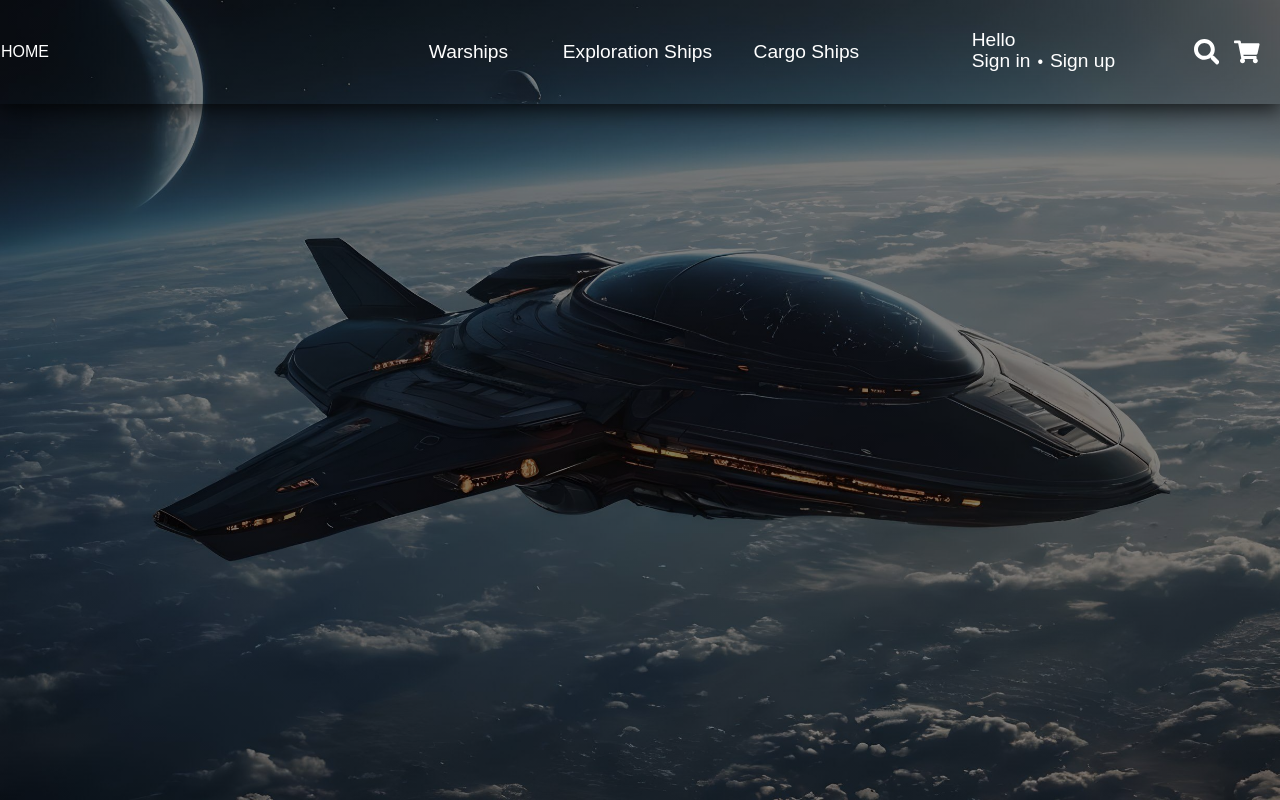
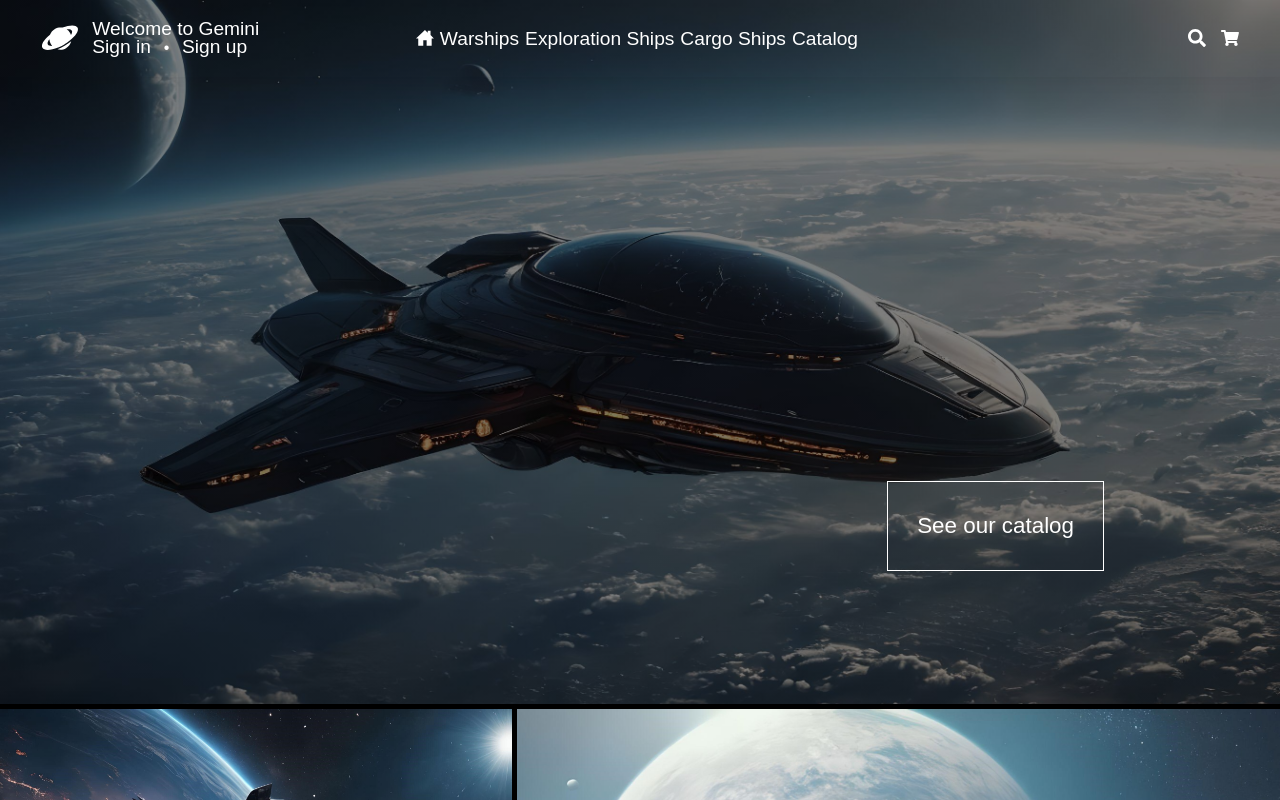
Before and after one commit to R-uan/ecommerce-frontend, a Next.js app: page / in a window 1280 px wide. Shown: the top 800 px of the page. Built offline with nearby package versions, Linux system fonts and the light colour scheme; a web font is replaced by a local one.

Commit message:
everything else

```diff
--- a/src/app/(catalog)/layout.tsx
+++ b/src/app/(catalog)/layout.tsx
@@ -1,12 +1,10 @@
 import type { Metadata } from "next";
+import Footer from "../components/Footer";
 import Header from "../components/Header/Header";
 import "../globals.css";
-import Link from "next/link";
-import { FaFacebook, FaGithub, FaInstagram, FaLinkedin } from "react-icons/fa6";
-import Footer from "../components/Footer";
 
 export const metadata: Metadata = {
-	title: "Catalog",
+	title: "Gemini - Catalog",
 	description: "",
 };
 
--- a/src/app/(home)/page.tsx
+++ b/src/app/(home)/page.tsx
@@ -1,24 +1,33 @@
 "use client";
 import Link from "next/link";
-import BestSellers from "./components/BestSellers";
+import BestSellersMini from "./components/BestSellersMini";
 import styles from "./styles/home.module.scss";
-import testimage from "../../../public/images/product-test-image.jpg";
-import Image from "next/image";
-import BestSellersMini from "./components/BestSellersMini";
 
 export default function Home() {
 	return (
 		<main className={styles.main}>
-			<div className="flex flex-col gap-[5px] w-full pb-[5px]">
-				<div className={styles.cb1}></div>
-				<div className="flex h-[70vh] w-full gap-[5px]">
+			<div className="flex flex-col gap-[5px] h-fit w-full pb-[5px]">
+				<div className={styles.cb1}>
+					<div className="flex flex-row justify-between w-full h-[100%] p-[20px]">
+						<div></div>
+						<div className="w-[40%] m-[2px] h-[100%] relative">
+							<Link className={styles.catalog_button} href="/catalog">
+								<button>
+									<span>See our catalog</span>
+									<div />
+								</button>
+							</Link>
+						</div>
+					</div>
+				</div>
+				<div className="flex h-[37vw] w-full gap-[5px]">
 					<div className={styles.cb_2_1}></div>
 					<div className={styles.cb_2_2}></div>
 				</div>
 			</div>
-			<div className="h-[45vh] pt-[50px] w-full flex flex-col justify-center items-center">
+			<div className="h-[33vw] pt-[1vw] w-full flex flex-col justify-center items-center">
 				<h1 className="text-[4.58vw] leading-[4.58vw] text-[#FF003C] text-center font-bebas">
-					NUMBER ONE SPACESHIP DEALER <br /> IN THE SOLAR SYSTEM!
+					NUMBER ONE SPACESHIP DEALER <br /> IN THE KNOWN UNIVERSE!
 				</h1>
 				<p className="text-[1.5vw] leading-[1.5vw] text-[#FCEE09]">We guarantee that you will receive your ship in up to 4 pluto years.</p>
 				<h6 className="text-[0.9vw]">Descendants are not eligible for ownership.</h6>
--- a/src/app/(home)/styles/home.module.scss
+++ b/src/app/(home)/styles/home.module.scss
@@ -22,8 +22,9 @@ $debug: 1px;
 .cb1 {
 	background-color: #050a0e;
 	width: 100%;
-	min-height: 100vh;
+	height: 55vw;
 	background-size: cover;
+	background-repeat: no-repeat;
 	background-image: linear-gradient(rgba(0, 0, 0, 0.5), rgba(0, 0, 0, 0.5)), url("/images/home/main-bg.jpg");
 }
 
@@ -54,3 +55,46 @@ $debug: 1px;
 	gap: 2px;
 	grid-template-columns: auto auto 1fr;
 }
+
+.catalog_button {
+	position: absolute;
+	bottom: 9vw;
+	right: 12vw;
+
+	button {
+		position: relative;
+		height: 7vw;
+		width: 17vw;
+		border: 1px solid white;
+		overflow: hidden;
+
+		span {
+			z-index: 2;
+			position: relative;
+			color: white;
+			transform: color 0.5;
+			font-size: 1.75vw;
+		}
+
+		div {
+			z-index: 1;
+			top: 100%;
+			width: 100%;
+			height: 100%;
+			position: absolute;
+			background-color: white;
+			transition: top 0.2s ease-out;
+		}
+
+		&:hover {
+			span {
+				color: black;
+				transform: color 1s;
+			}
+			div {
+				top: 0;
+				transition: top 0.2s ease-out;
+			}
+		}
+	}
+}
--- a/src/app/components/Header/Header.tsx
+++ b/src/app/components/Header/Header.tsx
@@ -1,13 +1,12 @@
 "use client";
 import { store } from "@/redux/store";
-import Link from "next/link";
 import { useRouter } from "next/navigation";
 import { useState } from "react";
-import { FaSearch } from "react-icons/fa";
+import { FaSearch, FaShoppingCart } from "react-icons/fa";
 import { Provider } from "react-redux";
 import HeaderOptions from "./HeaderOptions";
-import ProductCart from "./ProductCart";
 import User from "./User";
+import Link from "next/link";
 
 export default function Header({ transparent = false, color = "black", absolute = false }: { transparent?: boolean; color?: string; absolute?: boolean }) {
 	const [isOpen, setIsOpen] = useState(false);
@@ -25,15 +24,14 @@ export default function Header({ transparent = false, color = "black", absolute
 		<Provider store={store}>
 			<header
 				style={{ backgroundColor: transparent ? "transparent" : "#eeeeee", position: absolute ? "absolute" : "relative" }}
-				className={`z-[101] top-0 justify-between items-center relative flex h-[13vh] w-full shadow-[0px_5px_20px_0px_rgba(0,0,0,0.75)] p-px text-all-${color}`}>
-				<Link href={"/"}>HOME</Link>
+				className={`z-[101] top-0 justify-between items-center relative flex h-[6vw] w-full shadow-[0px_5px_20px_0px_rgba(0,0,0,0.05)] p-px text-all-${color}`}>
 				{isOpen ? null : <HeaderOptions transparent />}
-				<div className="h-full items-center w-[25%] justify-around flex gap-[15px]">
+				<div className="px-[40px] h-full items-center justify-between w-full flex gap-[15px]">
 					<User />
-					<div className="flex gap-[15px] w-[25%] h-[50%] justify-center items-center">
+					<div className="flex gap-[15px] w-fit h-[50%] justify-center items-center">
 						<div className="h-fit flex items-center" onClick={() => setIsOpen(!isOpen)}>
 							<button onClick={() => setIsOpen(!isOpen)}>
-								<FaSearch className="text-[2vw]" />
+								<FaSearch className="text-[1.4vw]" />
 							</button>
 						</div>
 						{!isOpen ? null : (
@@ -41,19 +39,23 @@ export default function Header({ transparent = false, color = "black", absolute
 								<form className="z-[1] flex items-center w-[40%] h-[50%] relative" method="get" onSubmit={HandleSubmit}>
 									<input
 										style={{ backgroundColor: transparent ? "transparent" : "#050A0E", color: "white" }}
-										className="z-[5] text-[clamp(1.5rem,1.75vw,1.75vw)] leading-[clamp(1.5rem,1.75vw,1.75vw)] w-full h-[70%] pl-[5px] pr-[45px] rounded-[5px] border-[2px] border-white border-solid"
+										className="z-[5] text-[clamp(1.5rem,1.75vw,1.75vw)] leading-[clamp(1.5rem,1.75vw,1.75vw)] w-full h-[70%] pl-[5px] pr-[50px] rounded-[5px]  shadow-[0px_5px_20px_0px_rgba(0,0,0,0.5)]"
 										name="name"
 										type="text"
 										placeholder="Search"
 									/>
-									<button className="z-[5] right-[5px] absolute" type="submit">
+									<button className="z-[5] right-[10px] absolute" type="submit">
 										<FaSearch fill={"white"} className="text-[1.55vw]" />
 									</button>
 								</form>
 								<div className="z-[-1] absolute w-screen bg-transparent h-full right-0 top-0" onClick={() => setIsOpen(!isOpen)} />
 							</div>
 						)}
-						<ProductCart />
+						<div>
+							<Link href="/checkout">
+								<FaShoppingCart className="text-[1.4vw]" />
+							</Link>
+						</div>
 					</div>
 				</div>
 			</header>
--- a/src/app/components/Header/HeaderOptions.tsx
+++ b/src/app/components/Header/HeaderOptions.tsx
@@ -1,16 +1,19 @@
+import Link from "next/link";
 import styles from "./styles/header-options.module.scss";
-
+import { IoHomeSharp } from "react-icons/io5";
 export default function HeaderOptions({ transparent = false }: { transparent?: boolean }) {
 	const Warships = ["Bombers", "Capital Ships", "Carriers", "Destroyers", "Fighters", "Interceptors"];
 
 	const Exploration_Ships = ["Explorer Vessels", "Generational Vessels"];
-	const backgroundColor = transparent ? "transparent" : "#eeeeee";
 	return (
 		<div className={styles.menu_options}>
+			<Link href={"/"}>
+				<IoHomeSharp className="text-[1.4vw]" />
+			</Link>
 			<ul>
 				<li key={"warships"}>
 					<a href="">Warships</a>
-					<ul style={{ backgroundColor }}>
+					<ul style={{ backgroundColor: "#eeeeee" }}>
 						{Warships.map((ele, key) => {
 							return (
 								<li key={key}>
@@ -22,7 +25,7 @@ export default function HeaderOptions({ transparent = false }: { transparent?: b
 				</li>
 				<li key={"exploration_ships"}>
 					<a href="">Exploration Ships</a>
-					<ul style={{ backgroundColor }}>
+					<ul style={{ backgroundColor: "#eeeeee" }}>
 						{Exploration_Ships.map((ele, key) => {
 							return (
 								<li key={key}>
@@ -35,6 +38,9 @@ export default function HeaderOptions({ transparent = false }: { transparent?: b
 				<li key={"cargo_ships"}>
 					<a href="">Cargo Ships</a>
 				</li>
+				<li key={"catalog"}>
+					<Link href={"/catalog"}>Catalog</Link>
+				</li>
 			</ul>
 		</div>
 	);
--- a/src/app/components/Header/ProductCart.tsx
+++ /dev/null
@@ -1,10 +0,0 @@
-import { FaShoppingCart } from "react-icons/fa";
-export default function ProductCart() {
-	return (
-		<>
-			<div>
-				<FaShoppingCart className="text-[2vw]" />
-			</div>
-		</>
-	);
-}
--- a/src/app/components/Header/User.tsx
+++ b/src/app/components/Header/User.tsx
@@ -4,10 +4,13 @@ import { jwtDecode } from "jwt-decode";
 import Link from "next/link";
 import { redirect, useRouter } from "next/navigation";
 import { useEffect, useState } from "react";
+import { GiRingedPlanet } from "react-icons/gi";
+
 export default function User() {
 	const router = useRouter();
 	const [user, setUser] = useState<IUser | null>(null);
 	const [authenticated, setAuthenticationStatus] = useState<boolean>(false);
+
 	function Authentication() {
 		const token = Cookies.get("jwt");
 		if (token) {
@@ -33,11 +36,11 @@ export default function User() {
 	});
 
 	return (
-		<>
-			<div className="flex flex-row items-center w-[55%] h-[80%] gap-[5px]">
+		<div className="flex flex-row items-center w-[55%] h-[80%] gap-[1vw]">
+			<GiRingedPlanet className="text-[3vw]" />
 			<div className="flex flex-col">
-					<p className="text-[1.5vw] leading-[1.5vw]">Hello{!authenticated ? "" : `, ${user?.first_name}`}</p>
-					<div className="flex gap-[7px]">
+				<p className="text-[1.5vw] leading-[1.5vw]">{!authenticated ? "Welcome to Gemini" : `Hello, ${user?.first_name}`}</p>
+				<div className="flex h-[1.5vw] gap-[1vw] items-center">
 					{!authenticated ? (
 						<>
 							<Link href={"/signin"} className="h-fit">
@@ -53,7 +56,7 @@ export default function User() {
 							<Link href={"/my-account"} className="h-fit">
 								<span className="text-[1.5vw] leading-[1.5vw]">My Account</span>
 							</Link>
-								<span>•</span>
+							<span className="text-[1.5vw] leading-[1.5vw]">•</span>
 							<button onClick={() => Logout()} className="h-fit">
 								<span className="text-[1.5vw] leading-[1.5vw]">Logout</span>
 							</button>
@@ -90,6 +93,5 @@ export default function User() {
 					</>
 				)} */}
 		</div>
-		</>
 	);
 }
--- a/src/app/components/Header/styles/header-options.module.scss
+++ b/src/app/components/Header/styles/header-options.module.scss
@@ -4,60 +4,70 @@ $color: #eeeeee;
 $debug: 0;
 
 .menu_options {
-	position: absolute;
 	top: 0;
 	left: 0;
 	right: 0;
 	bottom: 0;
+	width: 35%;
+	height: 100%;
 	margin: auto;
+	display: flex;
+	position: absolute;
+	align-items: center;
 	outline: $debug solid purple;
-	width: 40%;
-	height: 100%;
 
 	& > ul {
+		width: 100%;
+		height: 100%;
 		display: flex;
-		outline: $debug solid red;
-		height: 100%;
-		width: 100%;
+		justify-content: space-evenly;
+
 		& > li {
+			width: fit-content;
+			height: 100%;
+			display: flex;
+			font-size: 1.5vw;
+			line-height: 1.5vw;
 			position: relative;
-			display: flex;
 			align-items: center;
 			justify-content: center;
-			height: 100%;
-			width: 33%;
 			outline: $debug solid yellow;
-			font-size: 1.5vw;
-			line-height: 1.5vw;
-			transition: opacity 0.5s;
 
 			& > ul {
+				* {
+					color: black;
+				}
+
 				gap: 4px;
 				left: 50%;
 				top: 100%;
+				width: 13vw;
 				opacity: 0;
-				width: 100%;
 				display: flex;
 				overflow: hidden;
-				visibility: hidden;
 				position: absolute;
 				height: fit-content;
-				align-items: center;
+				visibility: hidden;
+				flex-direction: column;
 				padding: 10px 0 10px 0;
-				flex-direction: column;
-				justify-content: center;
-				transition: opacity 0.5s;
+				/*justify-content: center;*/
+				transition: opacity 0.2s;
 				transform: translate(-50%, 0%);
-				/* shadow-[0px_5px_20px_0px_rgba(0,0,0,0.75)] */
-				box-shadow: 0px 5px 20px 0px rgba(0, 0, 0, 0.75);
+				/*box-shadow: 0px 5px 20px 0px rgba(0, 0, 0, 0.4);*/
 
 				& > li {
 					input:hover {
 						cursor: pointer;
 					}
-					width: fit-content;
+
+					&:hover {
+						background-color: #dddddd;
+					}
+
+					width: 100%;
 					font-size: 1.5vw;
 					line-height: 1.5vw;
+					text-align: center;
 				}
 			}
 
@@ -65,7 +75,7 @@ $debug: 0;
 				& > ul {
 					visibility: visible;
 					opacity: 1;
-					transition: opacity 0.5s;
+					transition: opacity 0.2s;
 				}
 			}
 		}
```
Also changed, not shown: package.json (+17 -16 lines), 1 other file (tests, documents, lock files or other folders). Lines whose indentation alone changed are shown as unchanged.
